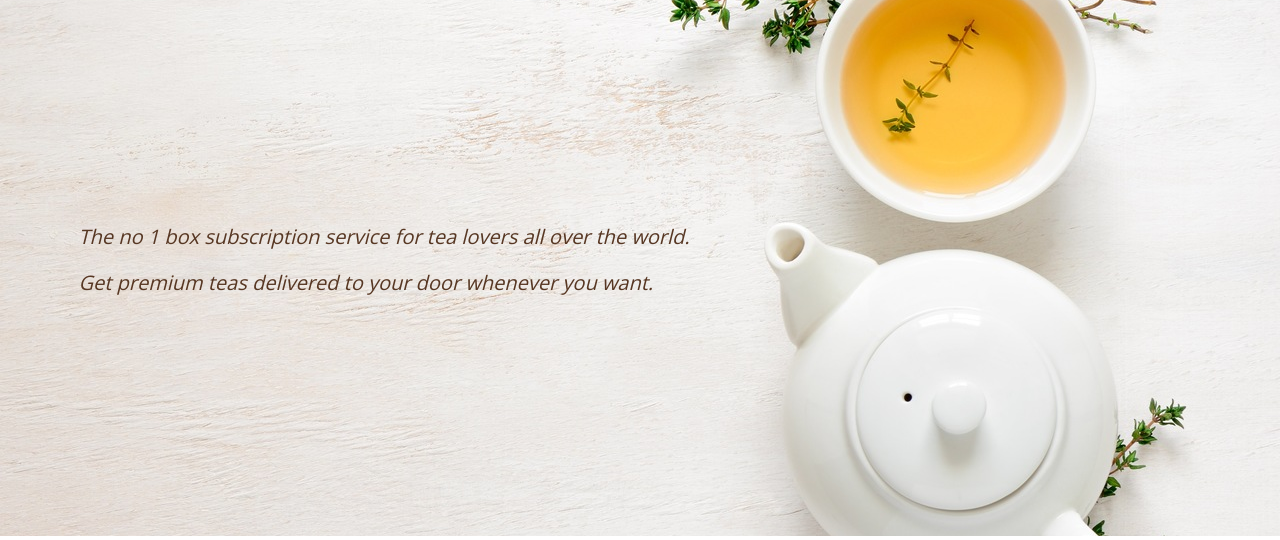
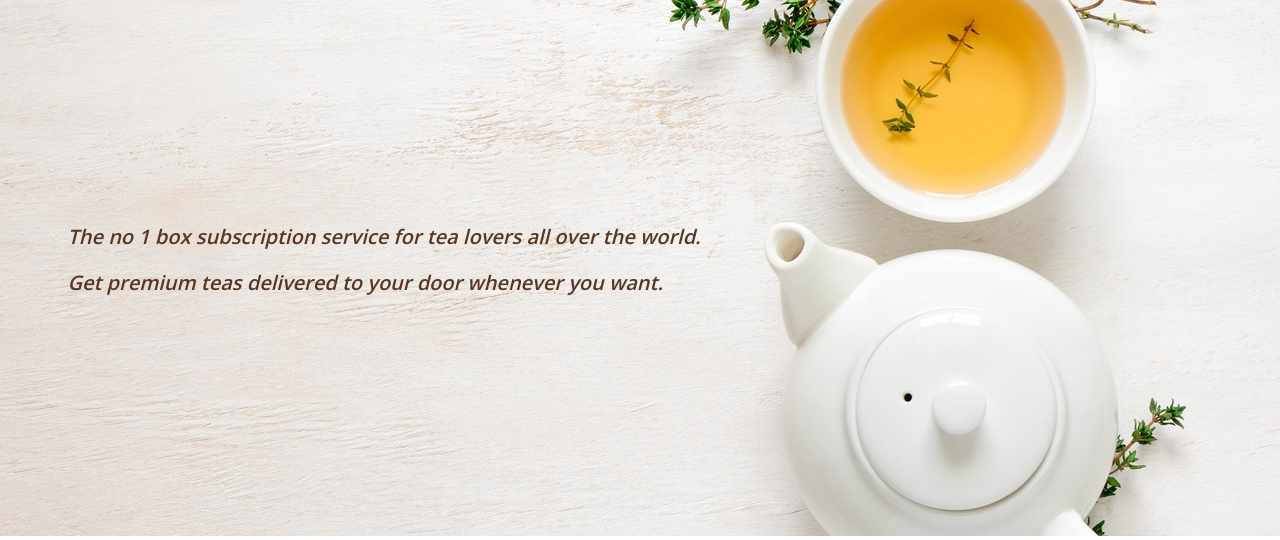
Before and after one commit to Sarani1612/truebrew, a Django app: page / in a window 1280 px wide. Shown: the part 77-617 px from the top of the page. Run offline with Django 3.2, Linux system fonts and the light colour scheme; data that the repository does not hold is empty; some libraries are stand-ins or nearby versions; some web fonts are replaced.

Commit message:
added comments, made landing page text bold

```diff
--- a/static/css/style.css
+++ b/static/css/style.css
@@ -45,13 +45,14 @@ body {
 	flex: 1;
 }
 
-/* Custom settings for alert boxes */
+/* Custom styling for alert boxes */
 .alert {
     width: 80%;
     margin: auto;
     text-align: center;
 }
 
+/* Custom heading styling */
 h1 {
     color: #25CBB7;
     padding: 10px;
@@ -100,12 +101,14 @@ h1 {
     flex: 0 0;
     font-style: italic;
     font-size: 1.25rem;
+    font-weight: 600;
 }
 
 .home-sections {
     margin-bottom: 75px;
 }
 
+/* Styling for product cards on home page view */
 .card-img {
 	width: 100%;
 	height: 13rem;
@@ -176,6 +179,7 @@ form {
     color: #20b19f;
     text-decoration: none;
 }
+
 /* Footer */
 
 footer {
@@ -211,6 +215,7 @@ footer i:hover {
 
 /* Media Queries */
 
+/* */
 @media only screen and (max-width: 767px) {
     .nav-fa-link {
         padding: 5px;
```
